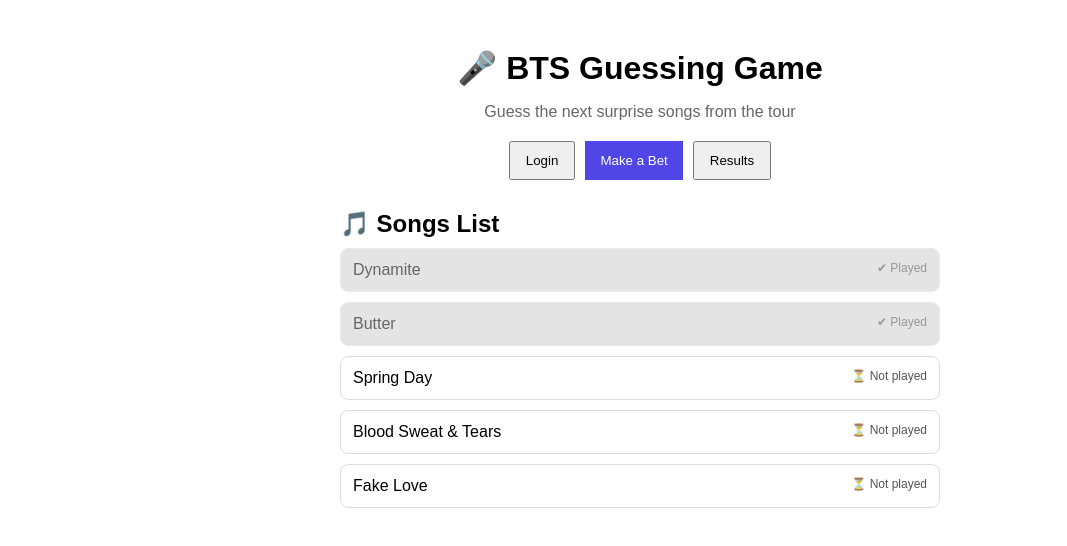
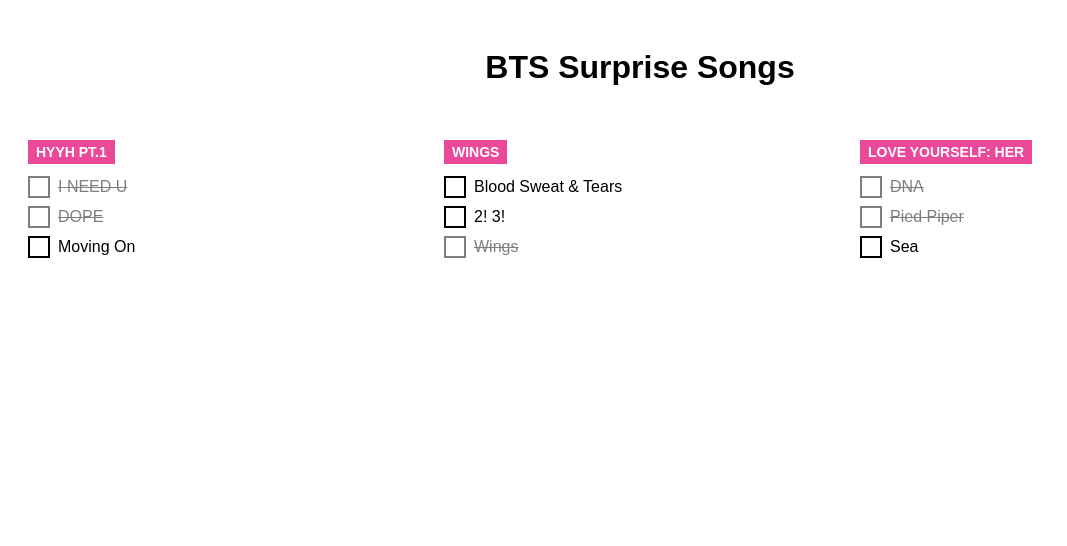
Before and after one commit to marcelaadriany/bts-songs-predictor, a React (Vite) app in the folder frontend/: page / in a window 1280 px wide. Shown: the top 546 px of the page, without its empty margins (0-1067 px from the left). Built offline with nearby package versions, Linux system fonts and the light colour scheme.

Commit message:
feat: organize songs by album and create reusable song components

```diff
--- /dev/null
+++ b/frontend/src/components/AlbumSection.tsx
@@ -0,0 +1,50 @@
+import type { Album } from "../types/Album";
+import SongCheckbox from "./SongCheckbox";
+
+type Props = {
+  album: Album;
+
+  clickable?: boolean;
+
+  selectedSongs?: number[];
+
+  onSelect?: (id: number) => void;
+};
+
+export default function AlbumSection({
+  album,
+  clickable = false,
+  selectedSongs = [],
+  onSelect,
+}: Props) {
+  return (
+    <div style={styles.container}>
+      <h3 style={styles.title}>{album.name}</h3>
+
+      {album.songs.map((song) => (
+        <SongCheckbox
+          key={song.id}
+          song={song}
+          clickable={clickable}
+          selected={selectedSongs.includes(song.id)}
+          onSelect={onSelect}
+        />
+      ))}
+    </div>
+  );
+}
+
+const styles = {
+  container: {
+    marginBottom: "24px",
+  },
+
+  title: {
+    backgroundColor: "#ec4899",
+    color: "white",
+    padding: "4px 8px",
+    display: "inline-block",
+    marginBottom: "12px",
+    fontSize: "14px",
+  },
+};
--- /dev/null
+++ b/frontend/src/components/SongCheckbox.tsx
@@ -0,0 +1,57 @@
+import type { Song } from "../types/Song";
+
+type Props = {
+  song: Song;
+  clickable?: boolean;
+  selected?: boolean;
+  onSelect?: (id: number) => void;
+};
+
+export default function SongCheckbox({
+  song,
+  clickable = false,
+  selected = false,
+  onSelect,
+}: Props) {
+  return (
+    <div
+      onClick={() => {
+        if (clickable && !song.played && onSelect) {
+          onSelect(song.id);
+        }
+      }}
+      style={{
+        display: "flex",
+        alignItems: "center",
+        gap: "8px",
+        cursor:
+          clickable && !song.played
+            ? "pointer"
+            : "default",
+        opacity: song.played ? 0.5 : 1,
+        marginBottom: "8px",
+      }}
+    >
+      <div
+        style={{
+          width: "18px",
+          height: "18px",
+          border: "2px solid black",
+          backgroundColor: selected
+            ? "#ec4899"
+            : "transparent",
+        }}
+      />
+
+      <span
+        style={{
+          textDecoration: song.played
+            ? "line-through"
+            : "none",
+        }}
+      >
+        {song.name}
+      </span>
+    </div>
+  );
+}
--- a/frontend/src/components/SongOption.tsx
+++ /dev/null
@@ -1,25 +0,0 @@
-import type { Song } from "../types/Song";
-
-type Props = {
-  song: Song;
-  selected: boolean;
-  onSelect: (id: number) => void;
-};
-
-export default function SongOption({ song, selected, onSelect }: Props) {
-  return (
-    <div
-      onClick={() => onSelect(song.id)}
-      style={{
-        padding: "12px",
-        borderRadius: "8px",
-        border: selected ? "2px solid #4f46e5" : "1px solid #ccc",
-        backgroundColor: selected ? "#ede9fe" : "#fff",
-        cursor: "pointer",
-        transition: "0.2s",
-      }}
-    >
-      {song.name}
-    </div>
-  );
-}
--- /dev/null
+++ b/frontend/src/data/songs.ts
@@ -0,0 +1,69 @@
+import type { Album } from "../types/Album";
+
+export const albums: Album[] = [
+  {
+    id: 1,
+    name: "HYYH PT.1",
+    songs: [
+      {
+        id: 101,
+        name: "I NEED U",
+        played: true,
+      },
+      {
+        id: 102,
+        name: "DOPE",
+        played: true,
+      },
+      {
+        id: 103,
+        name: "Moving On",
+        played: false,
+      },
+    ],
+  },
+
+  {
+    id: 2,
+    name: "WINGS",
+    songs: [
+      {
+        id: 201,
+        name: "Blood Sweat & Tears",
+        played: false,
+      },
+      {
+        id: 202,
+        name: "2! 3!",
+        played: false,
+      },
+      {
+        id: 203,
+        name: "Wings",
+        played: true,
+      },
+    ],
+  },
+
+  {
+    id: 3,
+    name: "LOVE YOURSELF: HER",
+    songs: [
+      {
+        id: 301,
+        name: "DNA",
+        played: true,
+      },
+      {
+        id: 302,
+        name: "Pied Piper",
+        played: true,
+      },
+      {
+        id: 303,
+        name: "Sea",
+        played: false,
+      },
+    ],
+  },
+];
--- a/frontend/src/pages/Bet.tsx
+++ b/frontend/src/pages/Bet.tsx
@@ -1,6 +1,6 @@
 import { useState } from "react";
 
-import SongOption from "../components/SongOption";
+import SongOption from "../components/SongCheckbox";
 import type { Song } from "../types/Song";
 
 export default function Bet() {
--- a/frontend/src/pages/Home.tsx
+++ b/frontend/src/pages/Home.tsx
@@ -1,54 +1,15 @@
-import { useNavigate } from "react-router-dom";
-import type { Song } from "../types/Song";
+import { albums } from "../data/songs";
+
+import AlbumSection from "../components/AlbumSection";
 
 export default function Home() {
-  const navigate = useNavigate();
-
-  const songs: Song[] = [
-    { id: 1, name: "Dynamite", played: true },
-    { id: 2, name: "Butter", played: true },
-    { id: 3, name: "Spring Day", played: false },
-    { id: 4, name: "Blood Sweat & Tears", played: false },
-    { id: 5, name: "Fake Love", played: false },
-  ];
-
   return (
     <div style={styles.container}>
-      <h1 style={styles.title}>🎤 BTS Guessing Game</h1>
+      <h1 style={styles.title}>BTS Surprise Songs</h1>
 
-      <p style={styles.subtitle}>Guess the next surprise songs from the tour</p>
-
-      <div style={styles.buttonGroup}>
-        <button style={styles.button} onClick={() => navigate("/login")}>
-          Login
-        </button>
-
-        <button style={styles.buttonPrimary} onClick={() => navigate("/bet")}>
-          Make a Bet
-        </button>
-
-        <button style={styles.button} onClick={() => navigate("/results")}>
-          Results
-        </button>
-      </div>
-
-      <h2 style={styles.sectionTitle}>🎵 Songs List</h2>
-
-      <div style={styles.list}>
-        {songs.map((song) => (
-          <div
-            key={song.id}
-            style={{
-              ...styles.card,
-              backgroundColor: song.played ? "#d3d3d3" : "#ffffff",
-              opacity: song.played ? 0.6 : 1,
-            }}
-          >
-            <span>{song.name}</span>
-            <span style={styles.status}>
-              {song.played ? "✔ Played" : "⏳ Not played"}
-            </span>
-          </div>
+      <div style={styles.grid}>
+        {albums.map((album) => (
+          <AlbumSection key={album.id} album={album} />
         ))}
       </div>
     </div>
@@ -59,52 +20,16 @@
   container: {
     padding: "20px",
     fontFamily: "Arial",
-    maxWidth: "600px",
-    margin: "0 auto",
   },
+
   title: {
     textAlign: "center" as const,
-    marginBottom: "5px",
+    marginBottom: "40px",
   },
-  subtitle: {
-    textAlign: "center" as const,
-    marginBottom: "20px",
-    color: "#666",
-  },
-  buttonGroup: {
-    display: "flex",
-    gap: "10px",
-    justifyContent: "center",
-    marginBottom: "30px",
-  },
-  button: {
-    padding: "10px 15px",
-    cursor: "pointer",
-  },
-  buttonPrimary: {
-    padding: "10px 15px",
-    cursor: "pointer",
-    backgroundColor: "#4f46e5",
-    color: "#fff",
-    border: "none",
-  },
-  sectionTitle: {
-    marginBottom: "10px",
-  },
-  list: {
-    display: "flex",
-    flexDirection: "column" as const,
-    gap: "10px",
-  },
-  card: {
-    display: "flex",
-    justifyContent: "space-between",
-    padding: "12px",
-    border: "1px solid #ddd",
-    borderRadius: "8px",
-  },
-  status: {
-    fontSize: "12px",
-    color: "#555",
+
+  grid: {
+    display: "grid",
+    gridTemplateColumns: "repeat(auto-fit, minmax(250px, 1fr))",
+    gap: "24px",
   },
 };
--- /dev/null
+++ b/frontend/src/types/Album.ts
@@ -0,0 +1,7 @@
+import type { Song } from "./Song";
+
+export interface Album {
+  id: number;
+  name: string;
+  songs: Song[];
+}
```
